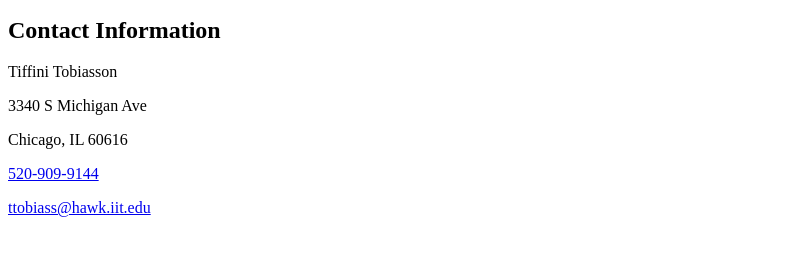
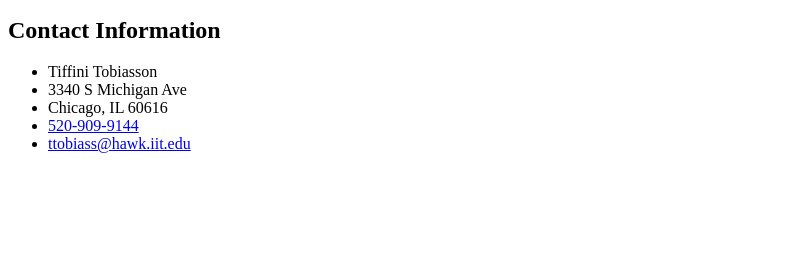
Before and after one commit to ttobiass/ITMD-361-SP17, a plain HTML site: page Project 1/Contact.html in a window 1280 px wide. Shown: the part 334-590 px from the top of the page, without its empty margins (0-785 px from the left). Drawn offline with Linux system fonts and the light colour scheme.

Commit message:
Contact Minor Edits
rather than having each part of my address and contact info in a
different paragraph, I have made it an unordered list as can be seen in
many other contact pages on other websites I have looked at.

```diff
--- a/Project 1/Contact.html
+++ b/Project 1/Contact.html
@@ -23,10 +23,12 @@
 	<h1> Lets Chat </h1>
 	<p> If you have any questions about what I do, feel free to get in touch with me. I also accept friendly hello's as well! </p>
 	<h2> Contact Information </h2>
-	<p> Tiffini Tobiasson </p>
-	<p> 3340 S Michigan Ave </p>
-	<p> Chicago, IL 60616 </p>
-	<p><a href="tel:520-909-9144" id="contact-phone">520-909-9144</a></p>
-	<p><a href="mailto:ttobiass@hawk.iit.edu" id="contact-email">ttobiass@hawk.iit.edu</a></p>
+	<ul>
+		<li> Tiffini Tobiasson </li>
+		<li> 3340 S Michigan Ave </li>
+		<li> Chicago, IL 60616 </li>
+		<li><a href="tel:520-909-9144" id="contact-phone">520-909-9144</a></li>
+		<li><a href="mailto:ttobiass@hawk.iit.edu" id="contact-email">ttobiass@hawk.iit.edu</a></li>
+	</ul>
 </body>
 </html>
```
